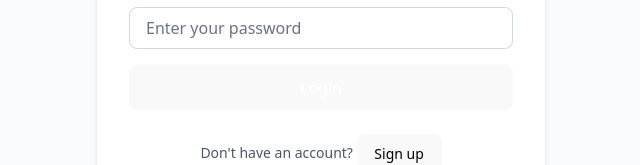
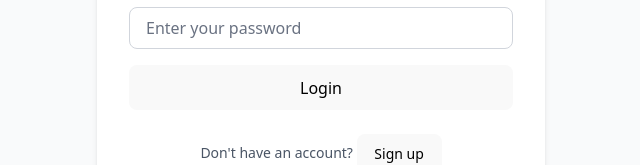
Before and after one commit to maitke01/ai-mock-interview, a React (Vite) app in the folder packages/app/: page / in a window 1280 px wide. Shown: the part 403-568 px from the top of the page, without its empty margins (319-959 px from the left). Built offline with nearby package versions, Linux system fonts and the light colour scheme.

Commit message:
Fixing UI of buttons

```diff
--- a/packages/app/src/components/Login.tsx
+++ b/packages/app/src/components/Login.tsx
@@ -78,12 +78,11 @@ const Login: React.FC = () => {
           <button
             type='submit'
             disabled={isLoading}
-            className='w-full py-2 font-semibold bg-black dark:bg-blue-600 text-white rounded-lg hover:bg-gray-900 dark:hover:bg-blue-700 transition-colors disabled:opacity-50 disabled:cursor-not-allowed'
+            className='w-full py-2 font-semibold bg-black dark:bg-blue-600 text-black rounded-lg hover:bg-gray-900 dark:hover:bg-blue-700 transition-colors disabled:opacity-50 disabled:cursor-not-allowed'
           >
             {isLoading ? 'Logging in...' : 'Login'}
           </button>
         </form>
-
         <p className='mt-6 text-sm text-center text-gray-600 dark:text-gray-400'>
           Don't have an account?{' '}
           <button
```
